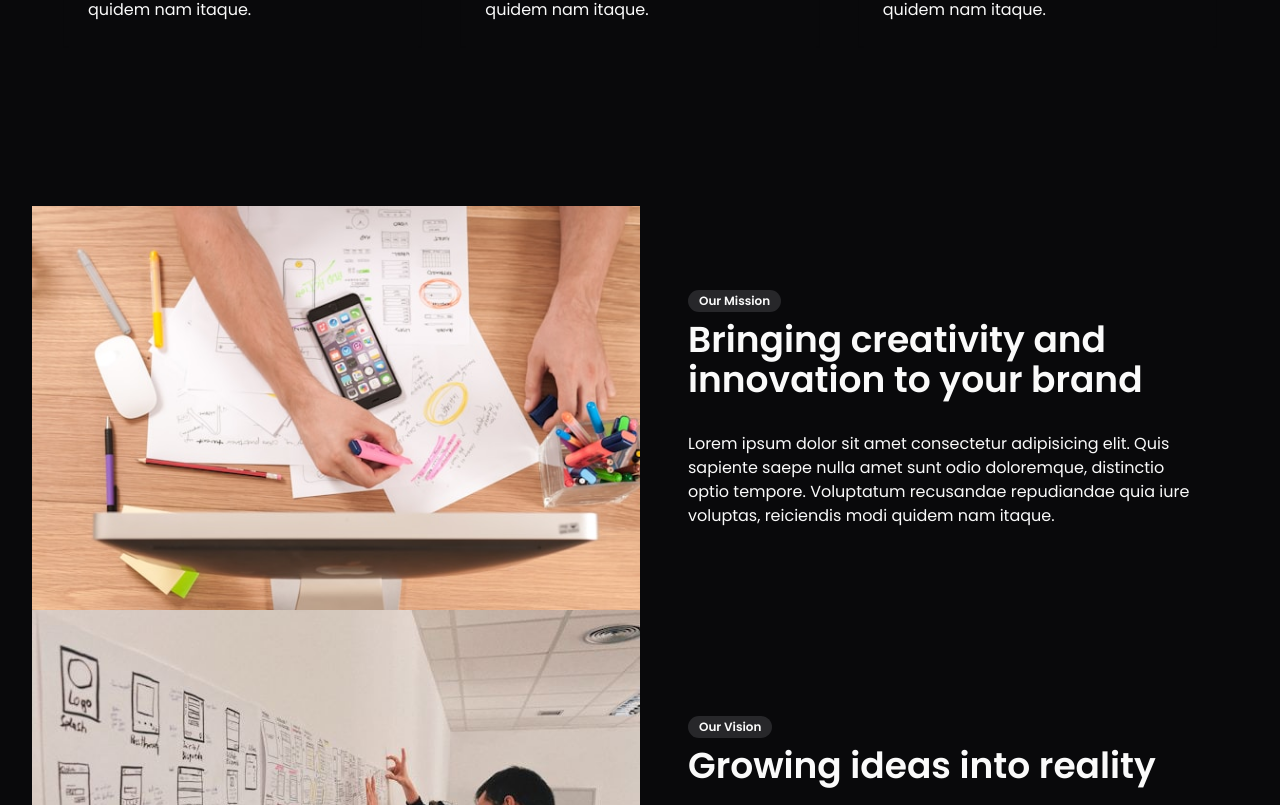
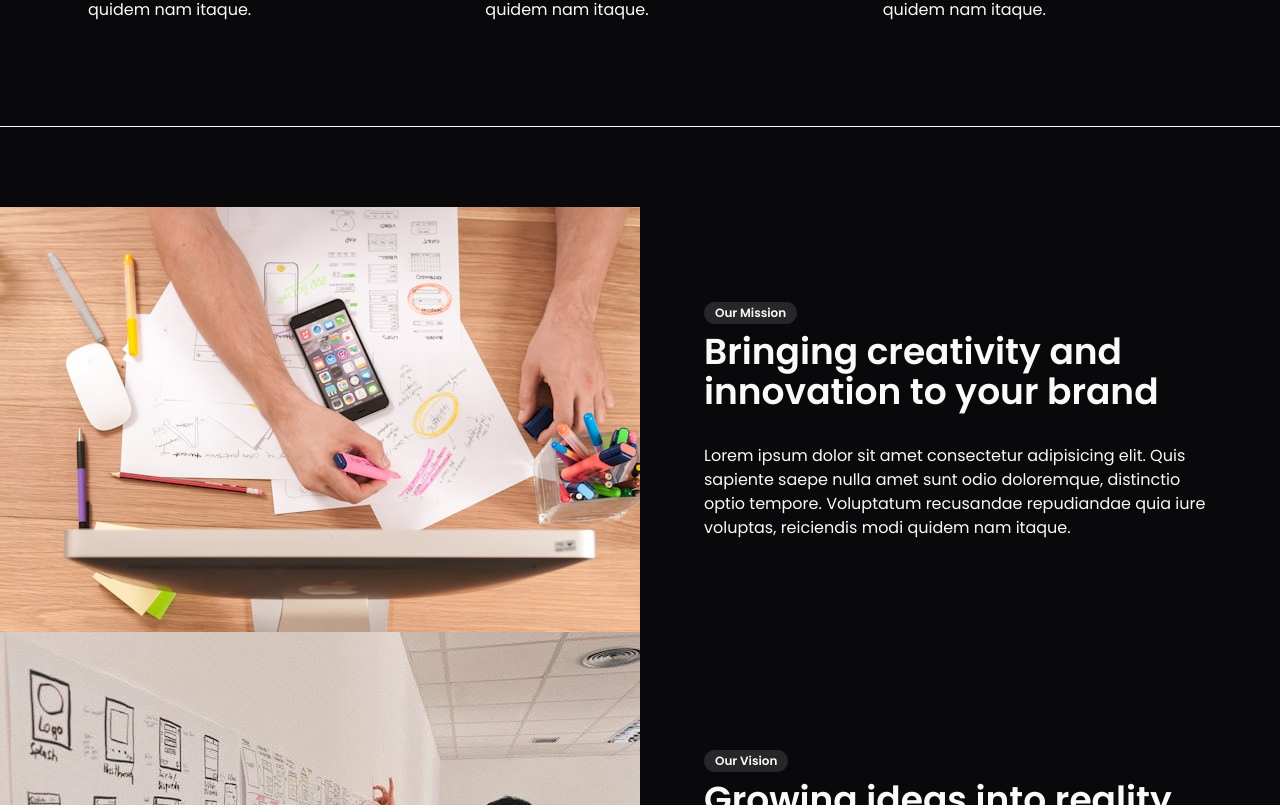
Before and after one commit to StepAsideLiL/effects, a Next.js app: page /home-pages/02 in a window 1280 px wide. Shown: the part 2935-3740 px from the top of the page. Built offline with nearby package versions, Linux system fonts and the light colour scheme.

Commit message:
remove: container from main tag

```diff
--- a/app/(home-page-design)/home-pages/02/page.tsx
+++ b/app/(home-page-design)/home-pages/02/page.tsx
@@ -104,9 +104,9 @@ const ourVisions = [
 
 export default function Page() {
   return (
-    <main className="container">
+    <main>
       {/* Banner */}
-      <section className="rounded-b-3xl bg-slate-400/15 py-48">
+      <section className="container rounded-b-3xl bg-slate-400/15 py-48">
         <div className="mx-auto max-w-4xl">
           <Balancer className="text-center text-6xl font-bold" as="h1">
             Your BRAND&apos;s New Home Here With Logo
@@ -260,6 +260,8 @@ export default function Page() {
         </div>
       </section>
 
+      <Separator className="bg-primary" />
+
       {/* Visions */}
       <section className="py-20">
         <div className="min-h-screen w-full">
```
